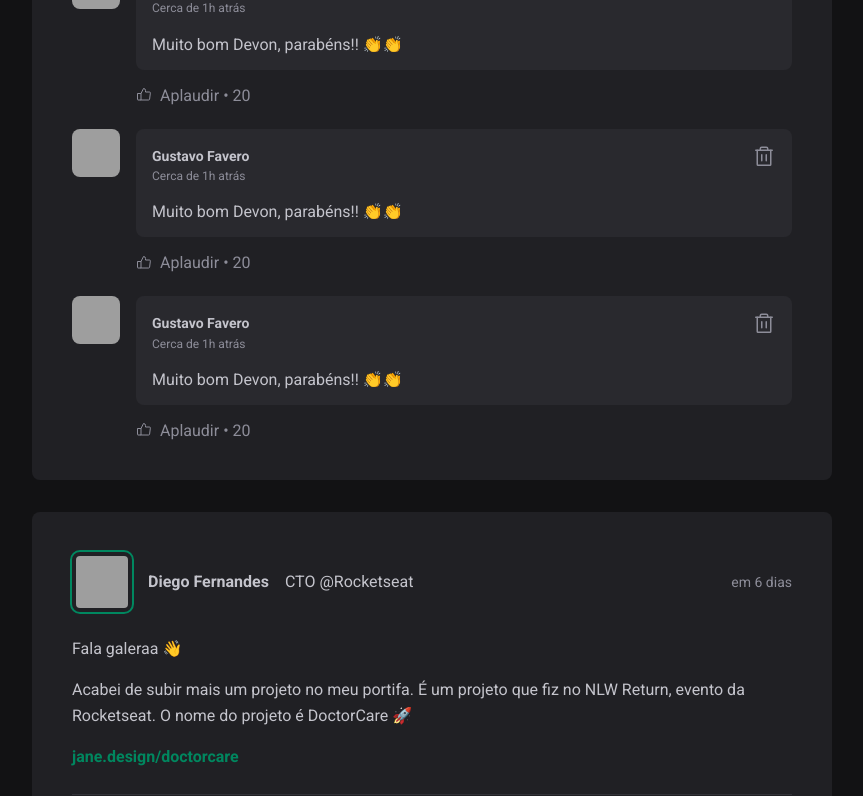
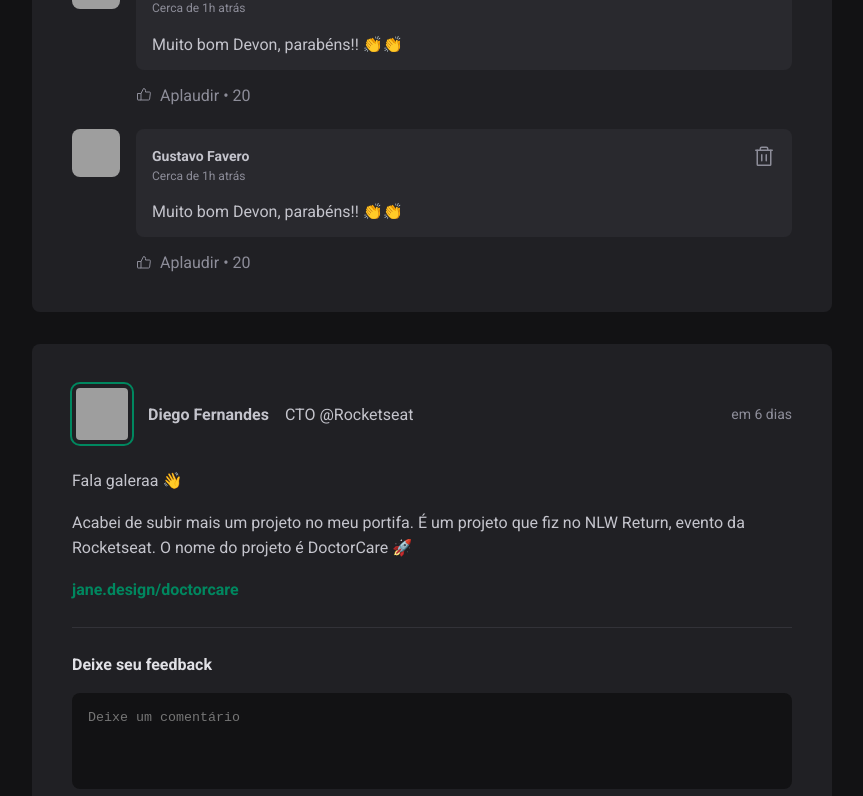
Before and after one commit to gufvr/ignite-feed, a React (Vite) app: page / in a window 1280 px wide. Shown: the part 624-1420 px from the top of the page, without its empty margins (352-1215 px from the left). Built offline with nearby package versions, Linux system fonts and the light colour scheme; grey boxes are pictures that could not be loaded.

Commit message:
understanding about immutability with useState hooks

```diff
--- a/src/components/Post.jsx
+++ b/src/components/Post.jsx
@@ -5,8 +5,14 @@ import { Avatar } from "./Avatar";
 import { Comment } from "./Comment";
 
 import styles from "./Post.module.css";
+import { useState } from "react";
 
 export function Post({ author, publishedAt, content }) {
+  const [comments, setComments] = useState([
+    1,
+    2,
+  ]);
+
   const publishedDateFormatted = format(
     publishedAt,
     "d 'de' LLLL 'às' HH:mm'h'",
@@ -19,6 +25,12 @@ export function Post({ author, publishedAt, content }) {
     locale: ptBR,
     addSuffix: true,
   });
+
+  function handleCreateNewComment() {
+    event.preventDefault();
+
+    setComments([...comments, comments.length +1]);
+  }
 
   return (
     <article className={styles.post}>
@@ -46,7 +58,7 @@ export function Post({ author, publishedAt, content }) {
         })}
       </div>
 
-      <form className={styles.commentForm}>
+      <form onSubmit={handleCreateNewComment} className={styles.commentForm}>
         <strong>Deixe seu feedback</strong>
 
         <textarea placeholder="Deixe um comentário" />
@@ -56,9 +68,9 @@ export function Post({ author, publishedAt, content }) {
         </footer>
       </form>
       <div className={styles.commentList}>
-        <Comment />
-        <Comment />
-        <Comment />
+        {comments.map(comment => {
+          return <Comment />
+        })}
       </div>
     </article>
   );
```
